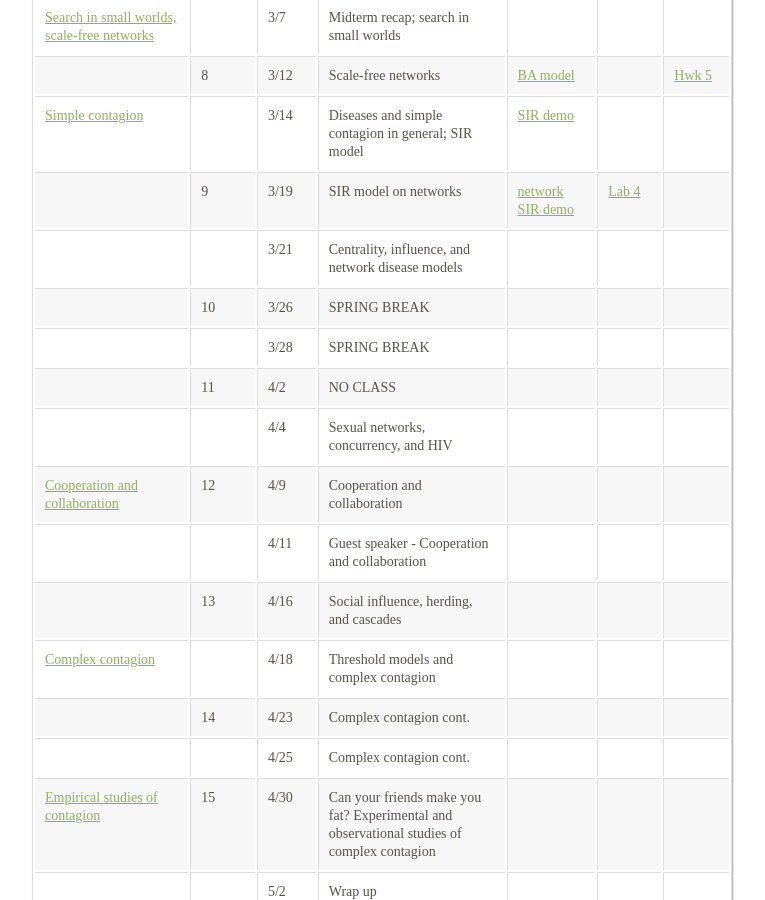
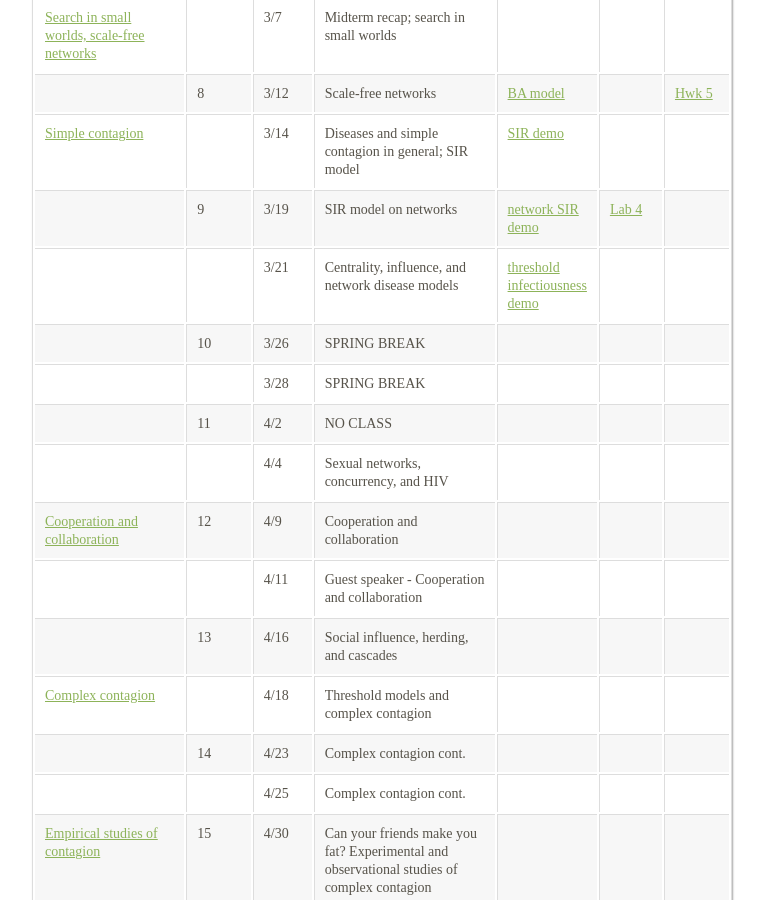
Before and after one commit to dfeehan/dfeehan.github.io, a Jekyll site: the page teaching/2019sp_demog180.html, which Jekyll copies as it is, in a window 1280 px wide and 900 px high, scrolled down 1678 px. Shown: the whole window, without its empty margins (258-1023 px from the left). Built offline with Jekyll 4.4.1, drawn with Linux system fonts in a browser that asks for light colours.

Commit message:
added demo

```diff
--- a/teaching/2019sp_demog180.html
+++ b/teaching/2019sp_demog180.html
@@ -531,7 +531,7 @@
 <td></td>
 <td>3/21</td>
 <td>Centrality, influence, and network disease models</td>
-<td></td>
+<td><a href="http://datahub.berkeley.edu/user-redirect/interact?account=dfeehan&amp;repo=demog180-sp2019&amp;branch=master&amp;path=lecture/07_sir_model/sir_threshold_infectiousness.ipynb">threshold infectiousness demo</a></td>
 <td></td>
 <td></td>
 </tr>
```
